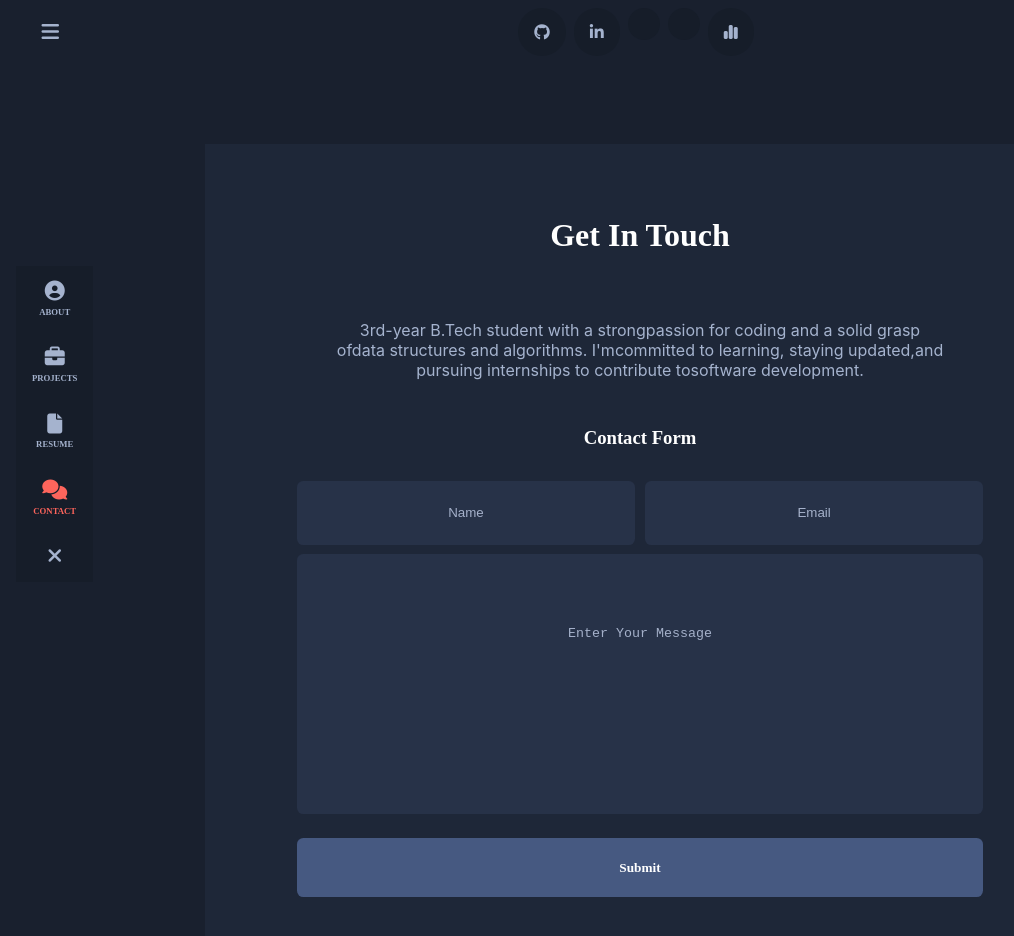
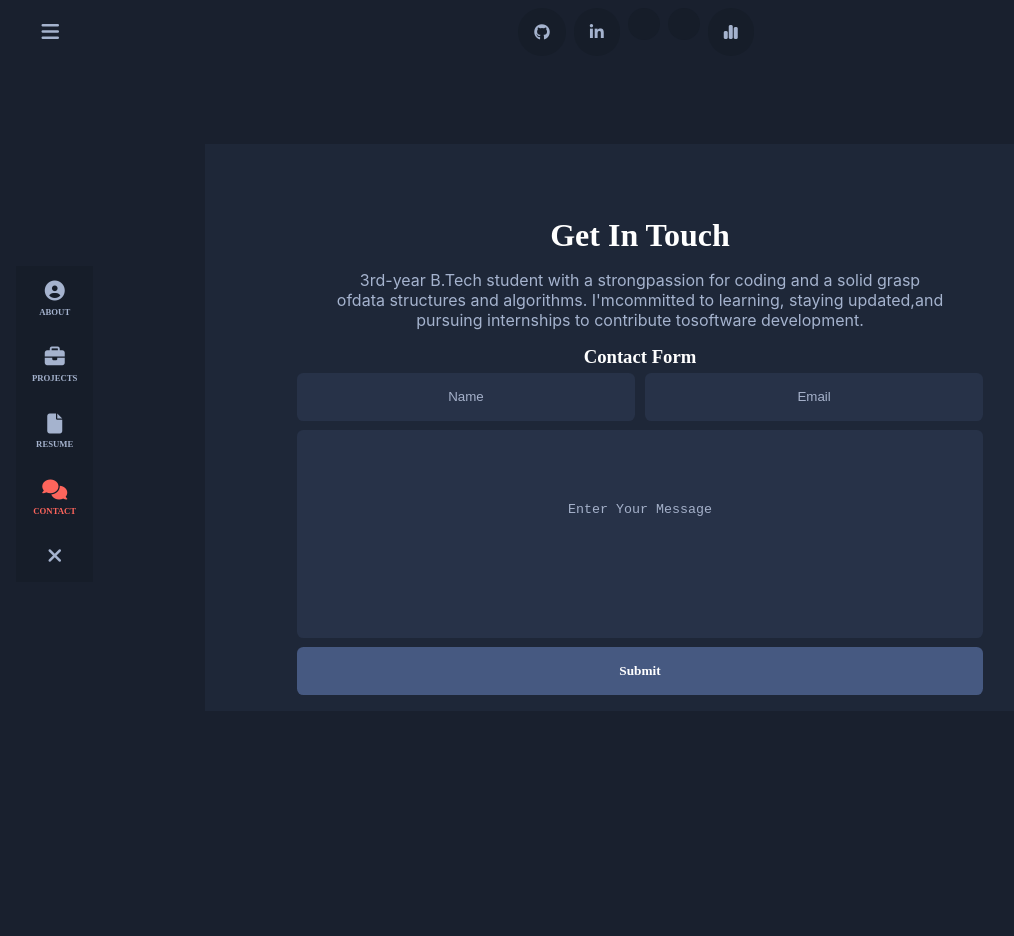
Before and after one commit to NikhilSHarma8429/Nikhil-Sharma, a React (Vite) app: page /contact in a window 1280 px wide. Shown: the top 936 px of the page, without its empty margins (0-1014 px from the left). After the commit the page ends 800 px from the top, so only its background shows below. Built offline with nearby package versions, Linux system fonts and the light colour scheme; some icons are missing.

Commit message:
fixed contact page

```diff
--- a/src/assets/Components/Contact/Contact.jsx
+++ b/src/assets/Components/Contact/Contact.jsx
@@ -6,7 +6,7 @@ function Contact() {
   return (
     <>
       <div className="content-container">
-          <div className="header-container" id={ResumeCSS.headerContainer}>
+          <div className="header-container" id={ResumeCSS.headerContainer} style={{marginBottom: '2rem'}}>
             <div className="header-heading" id={ResumeCSS.headerHeading}>
               <div className="header-title" id={ResumeCSS.headerTitle}>
                 <h1>Get In Touch</h1>
--- a/src/assets/Components/Contact/Contact.module.css
+++ b/src/assets/Components/Contact/Contact.module.css
@@ -1,26 +1,15 @@
 #headerContainer{
-    height: 100vh;
+    /* height: 100vh; */
     margin-bottom: 2rem;
-}
-
-#headerHeading{
-    height: 20%;
-}
-
-#headerParagraph{
-    height: 80%;
+    padding-bottom: 1rem;
 }
 
 #headerTitle{
     padding-top: 1%;
 }
 
-#paragraph{
-    height: 15%;
-}
-
 .contactFormContainer{
-    height: 85%;
+    margin-top: 1rem;
     width: 100%;
     display: flex;
     justify-content: center;
@@ -29,42 +18,34 @@
 
 .contactForm{
     width: 80%;
-    height: 90%;
     color: #ffff;
 }
 
 .contactFormTitle{
-    height: 10%;
     display: flex;
     justify-content: center;
     align-items: start;
 }
 
 .contactFormName{
-    height: 15%;
     display: flex;
 }
 
 .contactName{
     padding: 0.3rem;
-    /* border-radius: 10rem; */
     width: 50%;
-    height: 100%;
 }
 
 .contactEmail{
     padding: 0.3rem;
     width: 50%;
-    height: 100%;
 }
 
 .contactFormBody{
     padding: 0.3rem;
-    height: 55%;
 }
 
 .contactFormButton{
-    height: 20%;
     display: flex;
     align-items: center;
     padding: 0 0.3rem;
@@ -73,24 +54,22 @@
 
 input, textarea, .contactButton{
     width: 100%;
-    height: 100%;
+    height: 3rem;
     border-radius: 0.4rem;
     background-color: #273248;
     border: none;
     resize: none;
 }
 
+textarea{
+    height: 13rem;
+}
+
 .contactButton{
-    height: 60%;
     display: flex;
     justify-content: center;
     align-items: center;
     background-color: #465981;
-    /* padding: 0.3rem; */
-}
-
-.contactButton h5{
-
 }
 
 ::placeholder{
--- a/src/assets/Components/Home/Home.jsx
+++ b/src/assets/Components/Home/Home.jsx
@@ -20,7 +20,7 @@ function Home() {
               <div className="paragraph-button-container">
                 <NavLink to="/contact" style={{ textDecoration: "none", color: "inherit" }}>
                 <div className="button">
-                  <h5 className="button-text">Get in Touch <i class="fa-solid fa-arrow-right"></i> </h5>
+                  <h5 className="button-text">Get in Touch <i className="fa-solid fa-arrow-right"></i> </h5>
                 </div>
                 </NavLink>
               </div>
@@ -88,7 +88,7 @@ function Home() {
             <div className="paragraph-button-container">
               <NavLink to="/projects" style={{ textDecoration: "none", color: "inherit" }}>
                 <div className="button">
-                    <h5 className="button-text">More Projects <i class="fa-solid fa-arrow-right"></i> </h5>
+                    <h5 className="button-text">More Projects <i className="fa-solid fa-arrow-right"></i> </h5>
                 </div>
               </NavLink>
             </div>
@@ -148,7 +148,7 @@ function Home() {
             <div className="paragraph-button-container">
               <NavLink to="/resume" style={{ textDecoration: "none", color: "inherit" }}>
                 <div className="button">
-                  <h5 className="button-text">View Resume <i class="fa-solid fa-arrow-right"></i> </h5>
+                  <h5 className="button-text">View Resume <i className="fa-solid fa-arrow-right"></i> </h5>
                 </div>
               </NavLink>
             </div>
--- a/src/assets/Components/Projects/Projects.jsx
+++ b/src/assets/Components/Projects/Projects.jsx
@@ -20,7 +20,7 @@ function Projects() {
               <div className="paragraph-button-container">
                 <div className="button">
                   <NavLink to="/contact" style={{ textDecoration: "none", color: "inherit" }}>
-                  <h5 className="button-text">Get in Touch <i class="fa-solid fa-arrow-right"></i> </h5>
+                  <h5 className="button-text">Get in Touch <i className="fa-solid fa-arrow-right"></i> </h5>
                   </NavLink>
                 </div>
               </div>
@@ -88,7 +88,7 @@ function Projects() {
             <div className="paragraph-button-container">
               <div className="button">
                   <NavLink to="/projects" style={{ textDecoration: "none", color: "inherit" }}>
-                  <h5 className="button-text">More Projects <i class="fa-solid fa-arrow-right"></i> </h5>
+                  <h5 className="button-text">More Projects <i className="fa-solid fa-arrow-right"></i> </h5>
                   </NavLink>
               </div>
             </div>
```
Also changed, not shown: src/assets/Components/Resume/Resume.jsx (+11 -11 lines).
